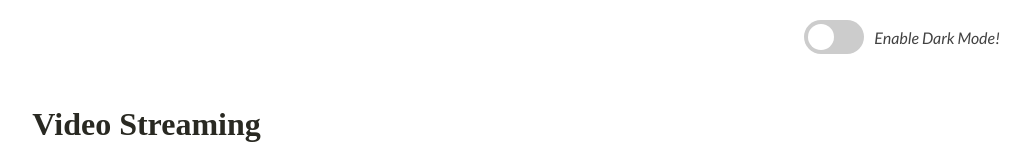
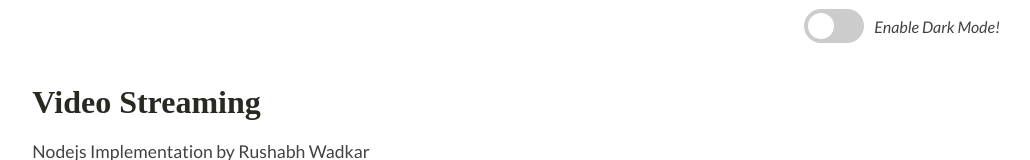
Before and after one commit to rushabh-wadkar/video-streaming-node, a website: page public/index.html in a window 1280 px wide. Shown: the top 160 px of the page, without its empty margins (216-1246 px from the left). Drawn offline with Linux system fonts and the light colour scheme; a web font is replaced by a local one.

Commit message:
fixed css issue

```diff
--- a/public/css/styles.css
+++ b/public/css/styles.css
@@ -55,7 +55,7 @@ section {
 nav {
   display: flex;
   justify-content: flex-end;
-  padding: 20px 0;
+  padding: 9px 0;
 }
 
 /*slider switch css */
```
